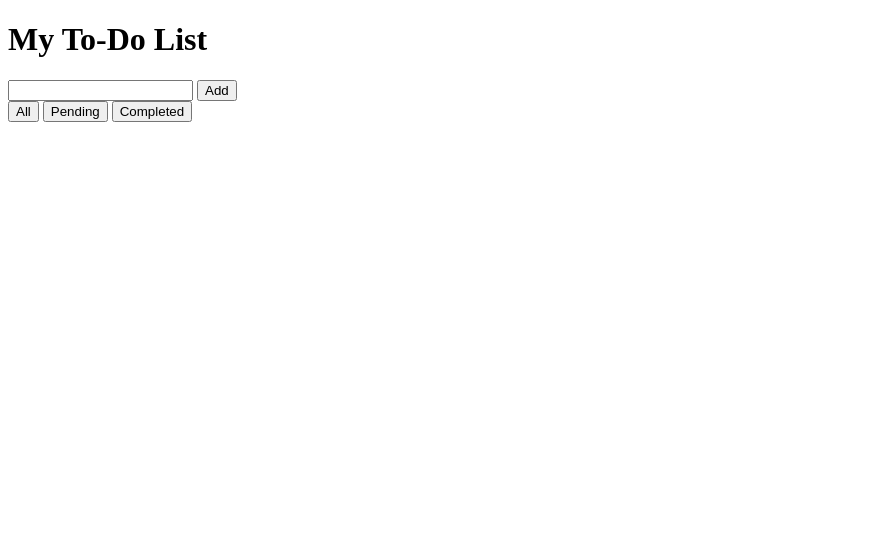
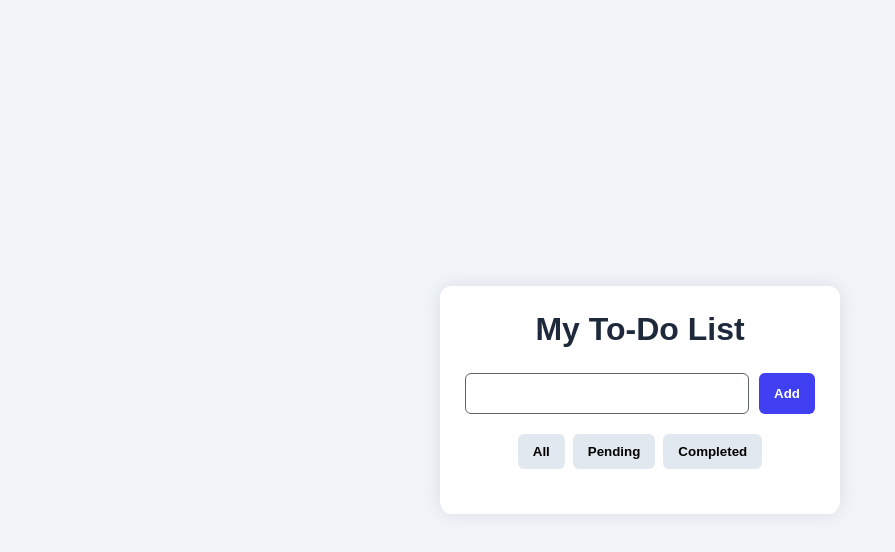
Before and after one commit to BhargavSankhat007/OIBSIP, a plain HTML site: page WebDev-L2-ToDoApp/index.html in a window 1280 px wide. Shown: the whole page, without its empty margins (0-895 px from the left). Drawn offline with Linux system fonts and the light colour scheme.

Commit message:
Add CSS to ToDo App

```diff
--- a/WebDev-L2-ToDoApp/index.html
+++ b/WebDev-L2-ToDoApp/index.html
@@ -4,6 +4,7 @@
     <meta charset="UTF-8">
     <meta name="viewport" content="width=device-width, initial-scale=1.0">
     <title>Document</title>
+    <link rel="stylesheet" href="style.css">
 </head>
 <body>
     <div class="todo-container">
@@ -21,5 +22,6 @@
 
         </ul>
     </div>
+    <script src="script.js"></script>
 </body>
 </html>
--- /dev/null
+++ b/WebDev-L2-ToDoApp/style.css
@@ -0,0 +1,88 @@
+*{
+    margin: 0;
+    padding: 0;
+    box-sizing: border-box;
+}
+body{
+    font-family: Arial, Helvetica, sans-serif;
+    background-color: #f1f5f9;
+    min-height: 100vh;
+    display: flex;
+    justify-content: center;
+    align-items: center;
+}
+.todo-container{
+    background-color: white;
+    width: 400px;
+    padding: 25px;
+    border-radius: 12px;
+    box-shadow: 0 0 20px rgba(0,0,0,0.1);
+}
+h1{
+    text-align: center;
+    margin-bottom: 25px;
+    color: #1e293b;
+}
+.input-box{
+    display: flex;
+    gap: 10px;
+}
+
+input{
+    flex: 1;
+    padding: 12px;
+    border: 1px solid #606367;
+    border-radius: 6px;
+    outline: none;
+}
+input:focus{
+    border: 2px solid rgb(49, 49, 83);
+}
+button{
+    padding: 10px 15px;
+    border: none;
+    border-radius: 6px;
+    background-color: rgb(64, 64, 242);
+    color: white;
+    cursor: pointer;
+    font-weight: 600;
+}
+button:hover{
+    background-color:#1d4ed8;
+}
+
+.filters{
+    display: flex;
+    justify-content: center;
+    gap: 8px;
+    margin: 20px 0;
+}
+
+.filters button{
+    background-color: #e2e8f0;
+    color: black;
+}
+.filters button:hover{
+    background-color: #cbd5e1;
+}
+#tasklist{
+    list-style: none;
+}
+
+#tasklist li{
+    background-color: #f8fafc;
+    padding: 12px;
+    margin-bottom: 10px;
+    border-radius: 6px;
+    display: flex;
+    justify-content: space-between;
+    align-items: center;
+}
+
+@media (max-width:450px) {
+
+    .todo-container{
+        width: 90%;
+    }
+
+}
```
